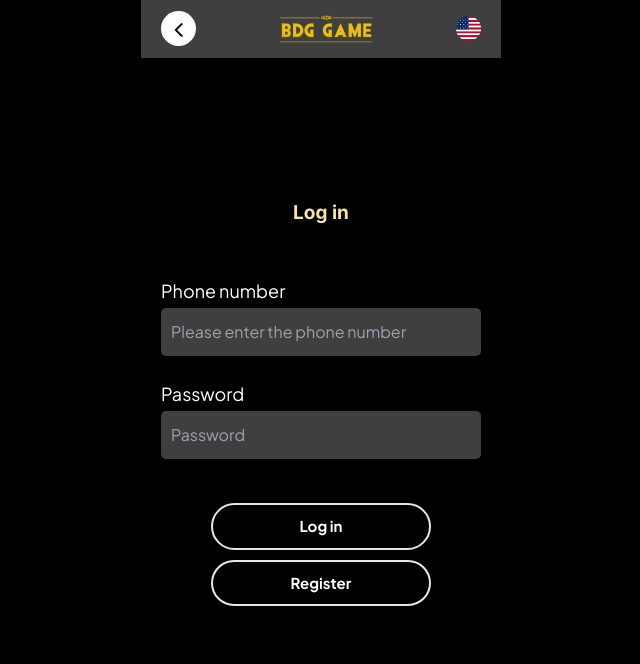
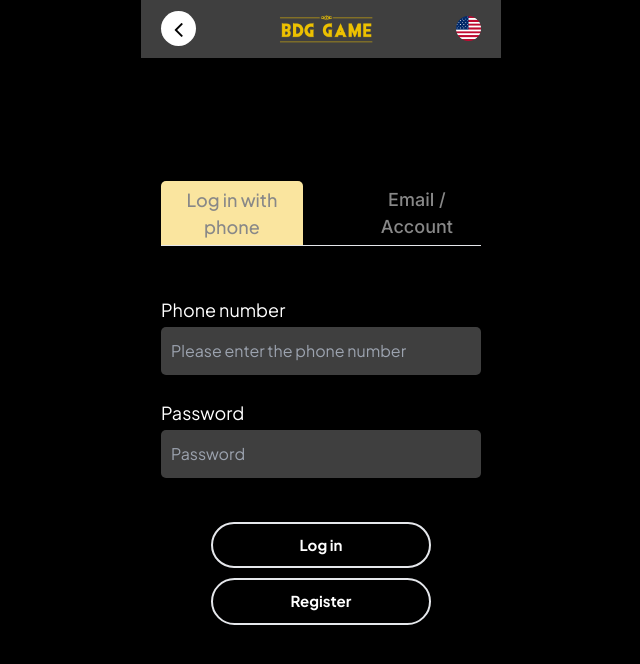
Before and after one commit to manthan3319/bigdaddygame, a Next.js app: page /Login in a window 1280 px wide. Shown: the top 664 px of the page, without its empty margins (319-959 px from the left). Built offline with nearby package versions, Linux system fonts and the light colour scheme.

Commit message:
add login tab with email login

```diff
--- a/src/app/Login/page.js
+++ b/src/app/Login/page.js
@@ -1,6 +1,8 @@
+"use client"
 import React from 'react';
-import LoginMenu  from './LoginMenu/page';
+import LoginMenu from './LoginMenu/page';
 import Link from 'next/link';
+import { Tab, Tabs, TabList, TabPanel } from 'react-tabs';
 
 const Login = () => {
     return (
@@ -8,9 +10,20 @@ const Login = () => {
             <LoginMenu />
             <div className='lg:max-w-[1440px] xl:px-[460px] mx-auto min-h-screen flex items-center justify-center'>
                 <div className='bg-darkgree px-[20px] pt-[15px] w-full max-w-md min-h-[640px] flex flex-col justify-center'>
+                    <Tabs>
                         <div className='text-center mb-[50px]'>
-                        <h1 className='text-yellowlight font-bold text-[19px]'>Log in</h1>
+                            <div className='broder-b-graay border-b-[1px] '>
+                                <TabList className="flex flex-row justify-center gap-[50px]">
+                                    <Tab>
+                                        <h1 className='text-[#888] p-[5px]  text-[18px]'>Log in with phone</h1>
+                                    </Tab>
+                                    <Tab  >
+                                        <h1 className='text-[#888] p-[5px] text-[18px]'>Email / Account</h1>
+                                    </Tab>
+                                </TabList>
                             </div>
+                        </div>
+                        <TabPanel>
                             <div>
                                 <label className="text-[18px] text-white font-jakarta inline-block mb-[4px]">Phone number</label> <br />
                                 <input type='text' className='w-[100%] px-[10px] py-[12px] text-white font-jakarta bg-greey rounded-[5px]' placeholder='Please enter the phone number' /> <br /><br />
@@ -21,6 +34,20 @@ const Login = () => {
                                     <Link href="/Login/Register" className='text-center font-jakarta font-bold text-[15px] w-[100%] text-white hover:text-black hover:bg-bg inline-block py-[10px] rounded-[50px] border-[2px] border-bg mb-[10px]'>Register</Link>
                                 </div>
                             </div>
+                        </TabPanel>
+                        <TabPanel>
+                            <div>
+                                <label className="text-[18px] text-white font-jakarta inline-block mb-[4px]">Email / Account Log in</label> <br />
+                                <input type='text' className='w-[100%] px-[10px] py-[12px] text-white font-jakarta bg-greey rounded-[5px]' placeholder='Please input your email' /> <br /><br />
+                                <label className="text-[18px] text-white font-jakarta inline-block mb-[4px]">Password</label> <br />
+                                <input type='password' className='w-[100%] px-[10px] py-[12px] text-white font-jakarta bg-greey rounded-[5px]' placeholder='Password' /> <br /><br />
+                                <div className='px-[50px] mt-[20px]'>
+                                    <Link href="/" className='text-center font-jakarta font-bold text-[15px] w-[100%] text-white hover:text-black hover:bg-bg inline-block py-[10px] rounded-[50px] border-[2px] border-bg mb-[10px]'>Log in</Link>
+                                    <Link href="/Login/Register" className='text-center font-jakarta font-bold text-[15px] w-[100%] text-white hover:text-black hover:bg-bg inline-block py-[10px] rounded-[50px] border-[2px] border-bg mb-[10px]'>Register</Link>
+                                </div>
+                            </div>
+                        </TabPanel>
+                    </Tabs>
                 </div>
             </div>
         </>
```
Also changed, not shown: src/app/globals.css (line endings or trailing spaces). Lines whose indentation alone changed are shown as unchanged.
